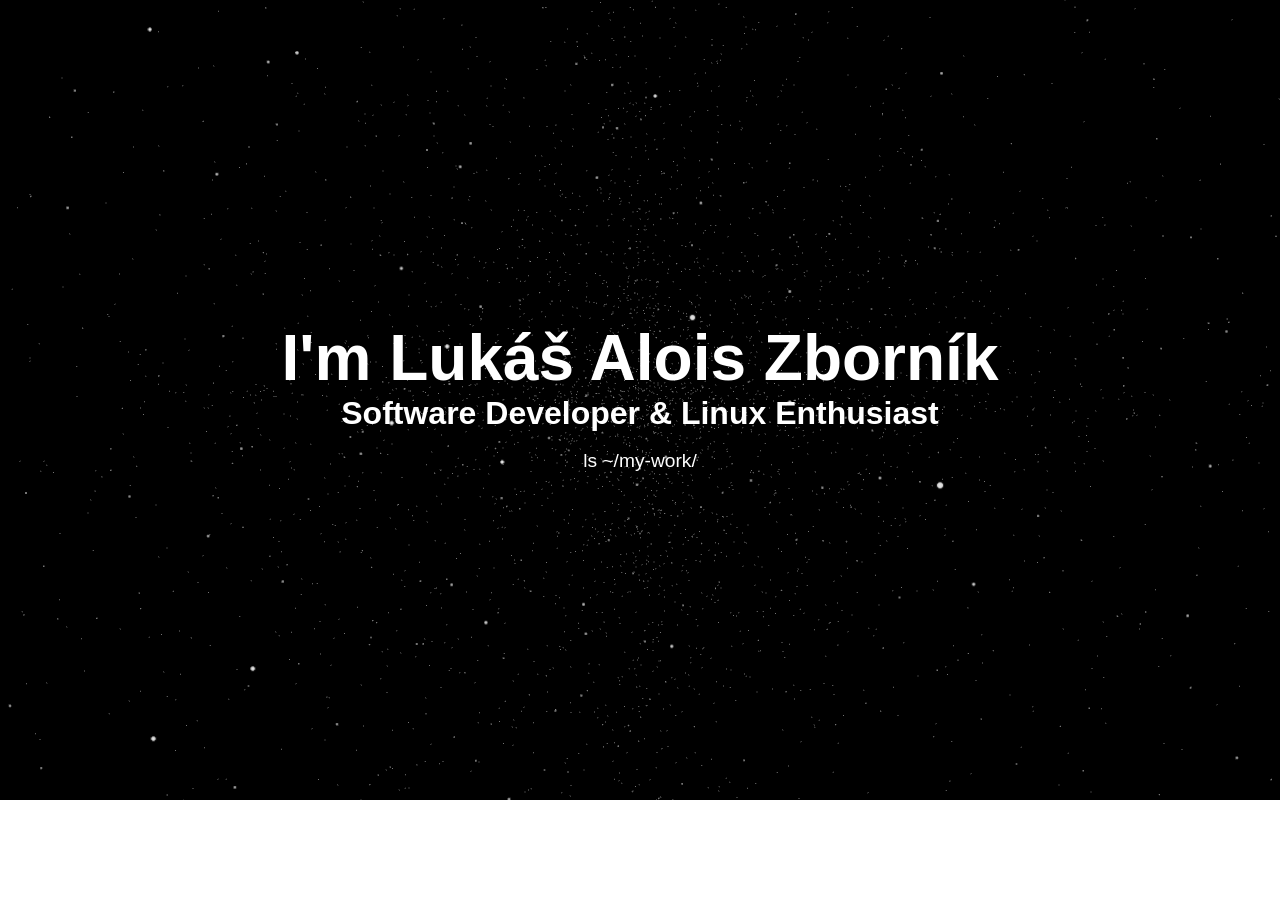
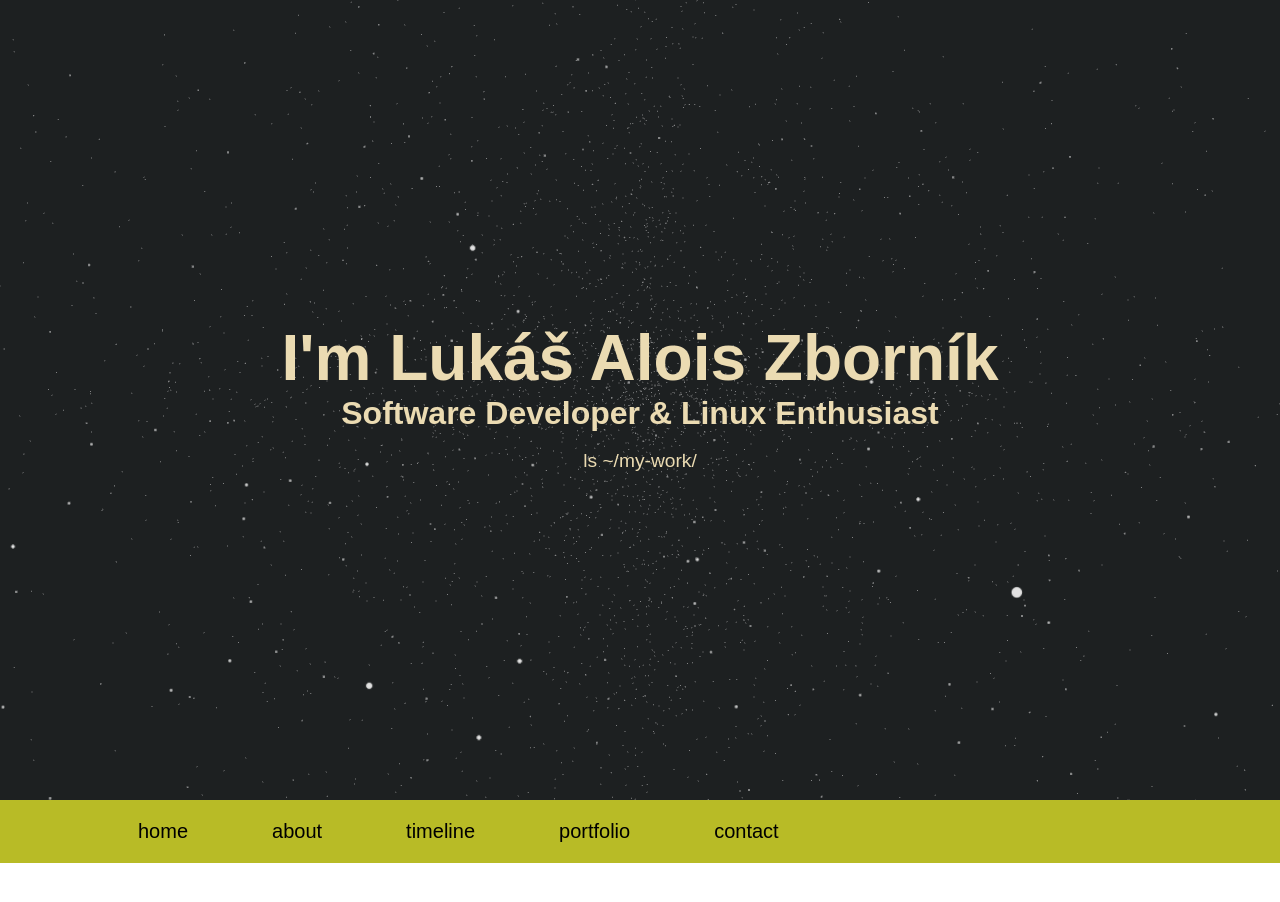
Before and after one commit to lazb0/portfolio-website-old, a Next.js app: page / in a window 1280 px wide. Shown: the top 902 px of the page. Before the commit the page ends 800 px from the top, so only its background shows below. Built offline with nearby package versions, Linux system fonts and the light colour scheme; a web font is replaced by a local one.

Commit message:
Navbar, some fixes and color change

```diff
--- a/package.json
+++ b/package.json
@@ -20,7 +20,10 @@
     "prettier": "^2.8.2",
     "react": "18.2.0",
     "react-dom": "18.2.0",
+    "react-icons": "^4.7.1",
     "react-jss": "^10.9.2",
+    "react-scroll": "^1.8.9",
+    "sharp": "^0.31.3",
     "three": "^0.148.0"
   }
 }
--- a/src/components/hero/components/background.js
+++ b/src/components/hero/components/background.js
@@ -1,7 +1,7 @@
 import { Canvas } from "@react-three/fiber";
-import Box from "./stars";
+import Stars from "./stars";
 
-const Background = () => {
+const Background = ({ trackingMouse }) => {
   return (
     <Canvas
       style={{
@@ -11,7 +11,7 @@ const Background = () => {
         zIndex: 1,
       }}
     >
-      <Box />
+      <Stars trackMouse={trackingMouse} />
     </Canvas>
   );
 };
--- a/src/components/hero/components/stars.js
+++ b/src/components/hero/components/stars.js
@@ -3,7 +3,7 @@ import { useFrame, useLoader } from "@react-three/fiber";
 import * as THREE from "three";
 import { TextureLoader } from "three";
 
-const Stars = () => {
+const Stars = ({ trackMouse }) => {
   const particles = useRef();
 
   const [clientPosition, setClientPosition] = useState([
@@ -15,21 +15,20 @@ const Stars = () => {
     const elapsedTime = state.clock.getElapsedTime();
 
     particles.current.rotation.y =
-      -clientPosition[1] * 0.25 * 0.5 * (elapsedTime * 0.00008);
+      (-clientPosition[1] - 50) * 0.25 * 0.5 * (elapsedTime * 0.00008);
     particles.current.rotation.x =
-      clientPosition[0] * 0.25 * 0.5 * (elapsedTime * 0.00008);
+      (clientPosition[0] + 50) * 0.25 * 0.5 * (elapsedTime * 0.00008);
   });
 
   useEffect(() => {
     const animateParticles = (e) => {
-      if (e.clientX <= 100 || e.clientY <= 100) return;
-
+      if (!trackMouse) return;
       setClientPosition([e.clientX, e.clientY]);
     };
 
     document.addEventListener("mousemove", animateParticles);
     return () => document.removeEventListener("mousemove", animateParticles);
-  }, []);
+  }, [trackMouse]);
 
   const circleTexture = useLoader(TextureLoader, "/circle.png");
 
--- a/src/components/hero/index.js
+++ b/src/components/hero/index.js
@@ -1,5 +1,6 @@
 import Background from "./components/background";
 import { createUseStyles } from "react-jss";
+import { useEffect, useState } from "react";
 
 const useStyles = createUseStyles({
   main: {
@@ -7,7 +8,8 @@ const useStyles = createUseStyles({
     display: "grid",
     placeContent: "center",
     height: "100vh",
-    color: "white",
+    color: "#ebdbb2",
+    background: "#1d2021",
   },
   textWrapper: {
     zIndex: 999,
@@ -26,14 +28,14 @@ const useStyles = createUseStyles({
     marginTop: 10,
     background: "transparent",
     border: "0",
-    color: "white",
+    color: "inherit",
     fontSize: "1.2rem",
     borderRadius: 5,
     cursor: "pointer",
     margin: "0 auto",
     "&:hover": {
-      background: "white",
-      color: "black",
+      background: "#ebdbb2",
+      color: "#1d2021",
     },
   },
 });
@@ -41,9 +43,22 @@ const useStyles = createUseStyles({
 const Hero = () => {
   const Css = useStyles();
 
+  const [trackingMouse, setTrackingMouse] = useState(false);
+
+  useEffect(() => console.log(trackingMouse), [trackingMouse]);
+
   return (
-    <div className={Css.main}>
-      <Background />
+    <div
+      className={Css.main}
+      id="home"
+      onMouseEnter={() => {
+        setTrackingMouse(true);
+      }}
+      onMouseLeave={() => {
+        setTrackingMouse(false);
+      }}
+    >
+      <Background trackingMouse={trackingMouse} />
       <div className={Css.textWrapper}>
         <h1>I&apos;m Lukáš Alois Zborník</h1>
         <h2>Software Developer & Linux Enthusiast</h2>
--- /dev/null
+++ b/src/components/navbar.js
@@ -0,0 +1,85 @@
+import { createUseStyles } from "react-jss";
+import { Link } from "react-scroll";
+import { useEffect, useState } from "react";
+
+const useStyles = createUseStyles({
+  list: {
+    display: "flex",
+    listStyleType: "none",
+    gap: "5vw",
+    padding: "20px 0 20px 10vw",
+    fontSize: "1.25rem",
+    background: "#b8bb26",
+    margin: 0,
+  },
+  button: {
+    padding: "5px 10px",
+    cursor: "pointer",
+    fontWeight: "normal",
+    transition: "all",
+    "&:hover": {
+      fontWeight: 600,
+    },
+  },
+});
+
+const Navbar = () => {
+  const Css = useStyles();
+
+  const [navbarSticky, setNavbarSticky] = useState(false);
+  const [navbarShown, setNavbarShown] = useState(true);
+  const [lastScrollPosition, setLastScrollPosition] = useState(0);
+
+  useEffect(() => {
+    const viewportHeight = document.querySelector("#home").clientHeight;
+
+    const onScroll = () => {
+      const currPosition =
+        document.body.scrollTop || document.documentElement.scrollTop;
+
+      setNavbarSticky(currPosition > viewportHeight);
+
+      setNavbarShown(currPosition < lastScrollPosition);
+
+      setLastScrollPosition(currPosition);
+    };
+
+    window.addEventListener("scroll", onScroll);
+    return () => window.removeEventListener("scroll", onScroll);
+  }, [lastScrollPosition, navbarSticky]);
+
+  useEffect(() => {
+    if (!navbarSticky) setNavbarShown(true);
+  }, [navbarSticky]);
+
+  const buttons = ["home", "about", "timeline", "portfolio", "contact"];
+  const _renderButtons = () => {
+    return buttons.map((value, index) => (
+      <li key={index}>
+        <Link to={value} smooth spy duration={200} className={Css.button}>
+          {value}
+        </Link>
+      </li>
+    ));
+  };
+
+  return (
+    <nav
+      style={{
+        ...(navbarSticky
+          ? {
+              position: "sticky",
+              top: 0,
+              transition: "all 0.5s ease-in-out",
+              transform: `translateY(${navbarShown ? "0" : "-100"}%)`,
+              transitionDelay: navbarShown ? "0s" : "0.5s",
+            }
+          : {}),
+      }}
+    >
+      <ul className={Css.list}>{_renderButtons()}</ul>
+    </nav>
+  );
+};
+
+export default Navbar;
--- a/src/pages/index.js
+++ b/src/pages/index.js
@@ -1,17 +1,15 @@
 import Hero from "../components/hero";
+import Navbar from "../components/navbar";
 
 export default function Home() {
   return (
     <main
       style={{
-        margin: 0,
-        padding: 0,
-        width: "100%",
-        height: "100vh",
-        background: "black",
+        height: "300vh",
       }}
     >
       <Hero />
+      <Navbar />
     </main>
   );
 }
```
Also changed, not shown: 1 other file (tests, documents, lock files or other folders).
